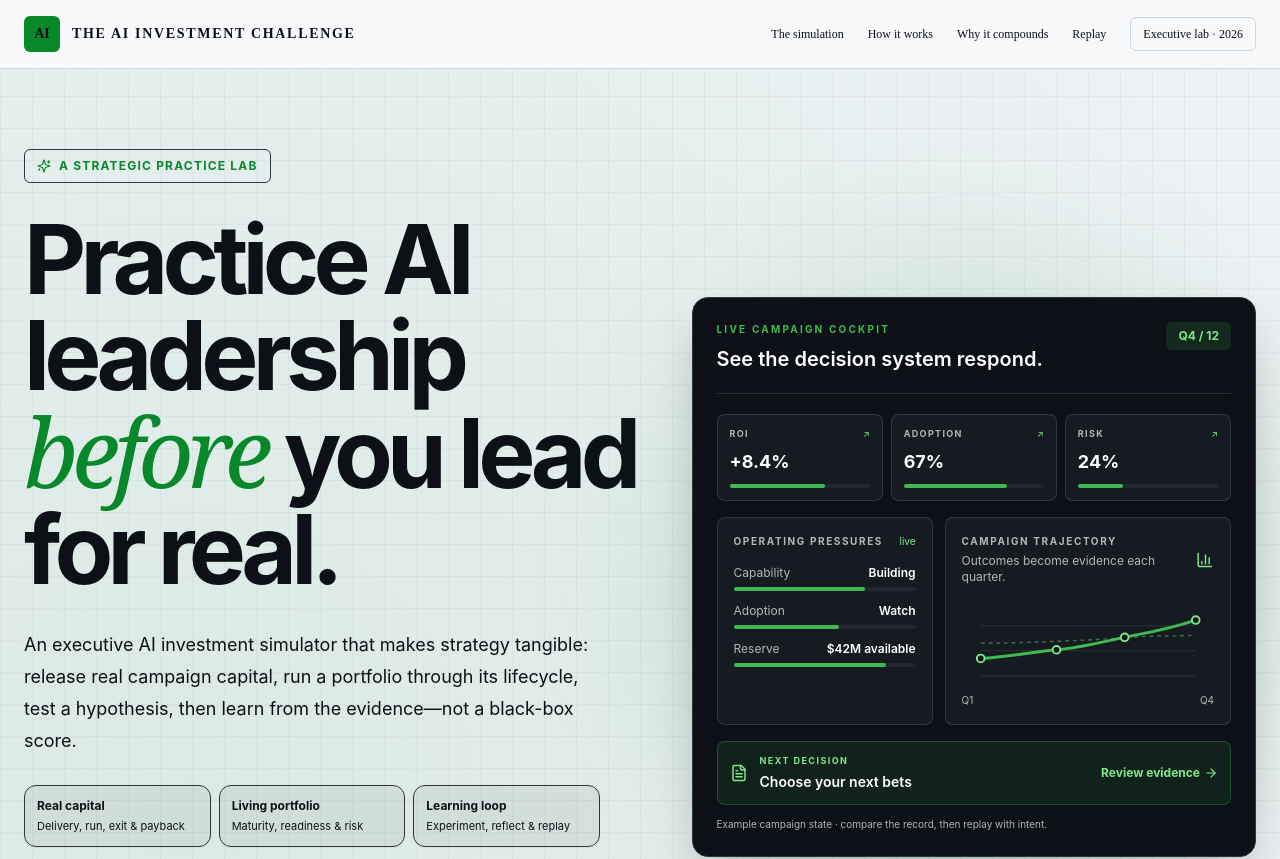
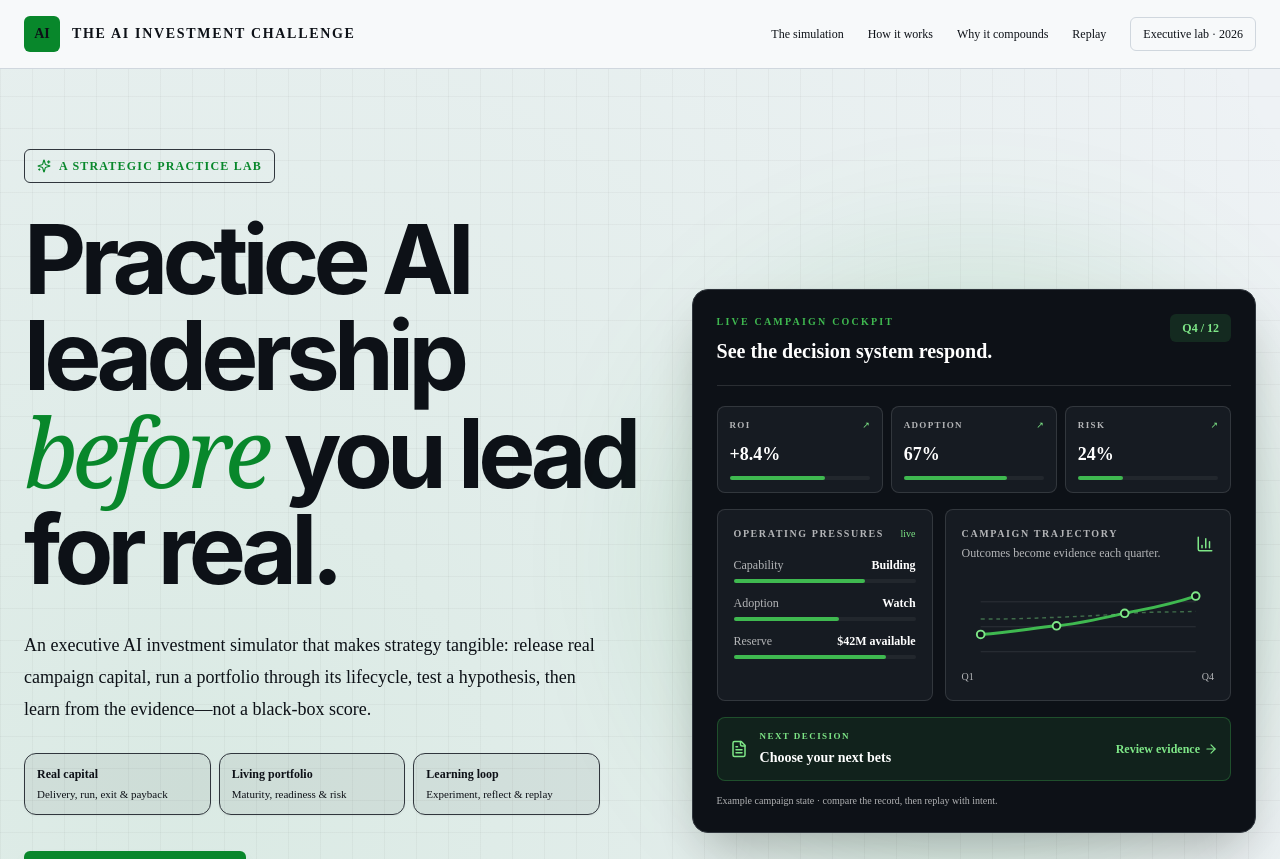
Before and after one commit to irfan1476/aisim, a Next.js app: page / in a window 1280 px wide. Shown: the top 859 px of the page. Built offline with nearby package versions, Linux system fonts and the light colour scheme.

Commit message:
Apply Space Grotesk across hero content

```diff
--- a/app/page.tsx
+++ b/app/page.tsx
@@ -59,10 +59,10 @@ export default function Home() {
         </div>
       </nav>
 
-      <section id="top" className="homepage-hero-type mx-auto grid max-w-7xl gap-14 px-6 pb-20 pt-20 lg:grid-cols-[1.04fr_.96fr] lg:items-center">
+      <section id="top" className="mx-auto grid max-w-7xl gap-14 px-6 pb-20 pt-20 lg:grid-cols-[1.04fr_.96fr] lg:items-center">
         <div className="reveal">
           <div className="mb-7 inline-flex items-center gap-2 rounded-md border border-[#08872b]/30 bg-[#08872b]/8 px-3 py-2 text-xs font-bold uppercase tracking-widest text-[#08872b]"><Sparkles size={14}/> A strategic practice lab</div>
-          <h1 className="max-w-3xl text-6xl font-bold leading-[.98] tracking-[-.06em] text-[#1f2328] md:text-8xl">Practice AI leadership <span className="serif font-normal italic text-[#08872b]">before</span> you lead for real.</h1>
+          <h1 className="homepage-hero-type max-w-3xl text-6xl font-bold leading-[.98] tracking-[-.06em] text-[#1f2328] md:text-8xl">Practice AI leadership <span className="serif font-normal italic text-[#08872b]">before</span> you lead for real.</h1>
           <p className="mt-8 max-w-xl text-lg leading-8 text-[#656d76]">An executive AI investment simulator that makes strategy tangible: release real campaign capital, run a portfolio through its lifecycle, test a hypothesis, then learn from the evidence—not a black-box score.</p>
           <div className="mt-7 grid max-w-xl gap-2 sm:grid-cols-3">{heroProof.map(([title, copy]) => <div key={title} className="rounded-xl border border-[#d0d7de] bg-white/75 p-3 shadow-sm"><p className="text-xs font-bold text-[#1f2328]">{title}</p><p className="mt-1 text-[11px] leading-4 text-[#656d76]">{copy}</p></div>)}</div>
           <button type="button" onClick={startSimulation} className="mt-9 flex items-center gap-4 rounded-md bg-[#08872b] px-6 py-4 text-sm font-bold text-white shadow-lg shadow-[#08872b]/20 transition hover:-translate-y-0.5 hover:bg-[#077324]">Choose your simulation <ArrowRight size={17}/></button>
```
